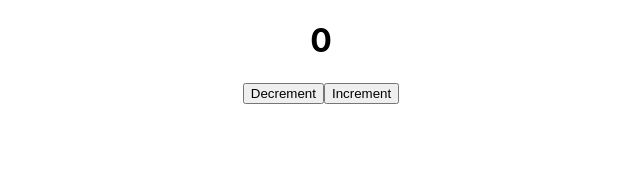
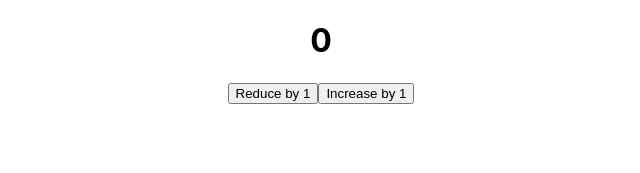
Before and after one commit to steffen-kodehode/React-hooks-intro-useState-Opg, a React (Create React App) app: page / in a window 1280 px wide. Shown: the top 173 px of the page, without its empty margins (319-959 px from the left). Built offline with nearby package versions, Linux system fonts and the light colour scheme.

Commit message:
Changed Button Text

```diff
--- a/src/Components/Numbers.jsx
+++ b/src/Components/Numbers.jsx
@@ -6,8 +6,8 @@ function NumberCounter() {
   return (
     <>
       <h1>{count}</h1>
-      <button onClick={() => setCount(count - 1)}>Decrement</button>
-      <button onClick={() => setCount(count + 1)}>Increment</button>
+      <button onClick={() => setCount(count - 1)}>Reduce by 1</button>
+      <button onClick={() => setCount(count + 1)}>Increase by 1</button>
     </>
   );
 }
```
